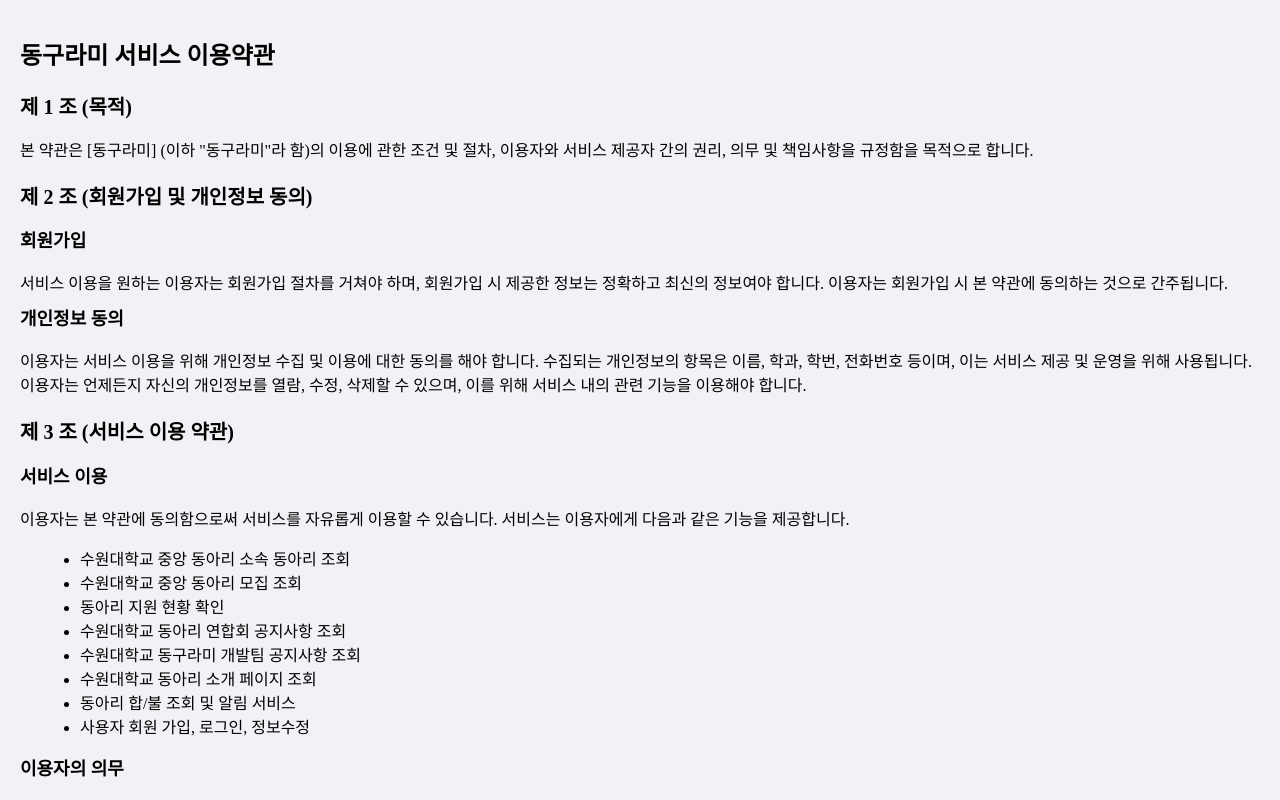
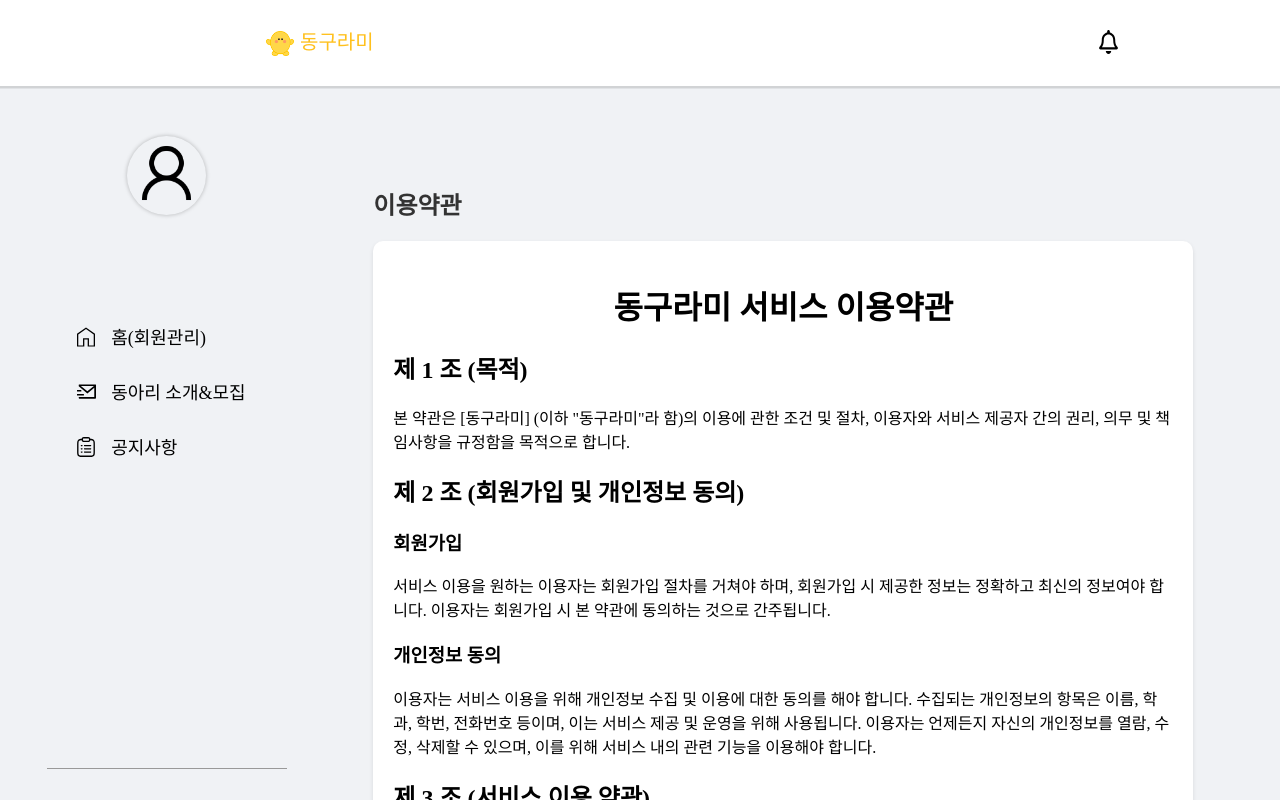
Before and after one commit to USW-Circle-Link/USW-Circle-Link-Web, a Vue app: page /TermsOfUse in a window 1280 px wide. Shown: the top 800 px of the page. Built offline with nearby package versions, Linux system fonts and the light colour scheme; no server answers.

Commit message:
이용약관 페이지

```diff
--- a/src/components/ClubLeader/SidebarMenu.vue
+++ b/src/components/ClubLeader/SidebarMenu.vue
@@ -46,7 +46,7 @@
     <div class="empty"></div>
     <div class="line1"></div>
     <div class="footer">
-      <a @click="openNewWindow2">이용약관</a>
+      <a @click.prevent="navigateTo('TermsOfUse')">이용약관</a>
       <div class="line2"></div>
       <a @click.prevent="logout">로그아웃</a>
     </div>
@@ -80,13 +80,6 @@ export default {
     },
     openNewWindow1() {
       const path = '/ClubProfile'; // 이동할 경로
-      const url = `${path}`; // 상대 경로만 지정
-      const windowName = '_blank';
-      const windowFeatures = 'width=600,height=800,resizable=no,scrollbars=no';
-      window.open(url, windowName, windowFeatures);
-    },
-    openNewWindow2() {
-      const path = '/TermsOfUse'; // 이동할 경로
       const url = `${path}`; // 상대 경로만 지정
       const windowName = '_blank';
       const windowFeatures = 'width=600,height=800,resizable=no,scrollbars=no';
--- a/src/components/ClubLeader/TermsOfUse.vue
+++ b/src/components/ClubLeader/TermsOfUse.vue
@@ -1,6 +1,11 @@
 <template>
-  <div class="terms-of-service">
-    <h1>동구라미 서비스 이용약관</h1>
+  <div class="container">
+    <div class="content">
+      <h2 class="title">이용약관</h2>
+      <div class="notices">
+        <table>
+          <tbody>
+          <h1 class="centered-title">동구라미 서비스 이용약관</h1>
           <section>
             <h2>제 1 조 (목적)</h2>
             <p>
@@ -78,44 +83,66 @@
               또한, 천재지변, 전쟁 등의 불가항력적 사유로 인한 서비스 제공의 중단에 대해서도 책임을 지지 않습니다.
             </p>
           </section>
+          </tbody>
+        </table>
+      </div>
+    </div>
   </div>
 </template>
-
 <script>
 export default {
-  name: 'TermsOfService'
+  data() {
+    return {
+
+    };
+  },
+
 };
 </script>
 
 <style scoped>
-.terms-of-service {
-  padding: 20px;
+
+/* 모든 요소에 박스 사이징 설정 */
+* {
+  box-sizing: border-box;
 }
 
-h1 {
-  font-size: 24px;
-  margin-bottom: 20px;
+/* 전체 컨테이너 설정 */
+.container {
+  display: flex;
 }
 
-h2 {
-  font-size: 20px;
-  margin-top: 20px;
+/* 콘텐츠 영역 설정 */
+.content {
+  flex: 1;
+  padding: 40px;
 }
 
-h3 {
-  font-size: 18px;
-  margin-top: 10px;
+/* 타이틀 스타일 */
+.title {
+  font-size: 24px;
+  font-weight: bold;
+  margin-bottom: 20px;
+  color: #333;
 }
 
-p {
-  margin-bottom: 10px;
+/* 공지사항 박스 설정 */
+.notices {
+  width: 820px;
+  height: auto;
+  border-radius: 10px;
+  background-color: #fff;
+  padding: 20px;
+  box-shadow: 0 2px 4px rgba(0, 0, 0, 0.1);
 }
 
-ul {
-  margin-left: 20px;
+/* 테이블 스타일 */
+table {
+  width: 100%;
+  border-collapse: collapse;
+}
+.centered-title {
+  text-align: center;
 }
 
-li {
-  list-style-type: disc;
-}
 </style>
--- a/src/router/index.js
+++ b/src/router/index.js
@@ -45,6 +45,12 @@ const routes = [
         redirect: { name: 'dashboard' },
         meta: { requiresAuth: true, requiresLeader: true },
         children: [
+            {
+                path: '/TermsOfUse',
+                name: 'TermsOfUse',
+                component: () => import('../components/ClubLeader/TermsOfUse.vue'),
+                meta: { layout: 'no-layout' } // 특수한 레이아웃을 사용하지 않도록 설정
+            },
             {
                 path: '',
                 name: 'dashboard',
@@ -143,32 +149,32 @@ const router = createRouter({
     routes,
 });
 
-router.beforeEach((to, from, next) => {
-
-    if (to.matched.some(record => record.meta.requiresAuth)) {
-        if (!store.getters.isAuthenticated) {
-
-            next({ name: 'login' });
-        } else if (to.matched.some(record => record.meta.requiresAdmin)) {
-
-            if (store.getters.role !== 'ADMIN') {
-                next({ name: 'login' });
-            } else {
-                next();
-            }
-        } else if (to.matched.some(record => record.meta.requiresLeader)) {
-
-            if (store.getters.role !== 'LEADER') {
-                next({ name: 'login' });
-            } else {
-                next();
-            }
-        } else {
-            next();
-        }
-    } else {
-        next();
-    }
-});
+// router.beforeEach((to, from, next) => {
+//
+//     if (to.matched.some(record => record.meta.requiresAuth)) {
+//         if (!store.getters.isAuthenticated) {
+//
+//             next({ name: 'login' });
+//         } else if (to.matched.some(record => record.meta.requiresAdmin)) {
+//
+//             if (store.getters.role !== 'ADMIN') {
+//                 next({ name: 'login' });
+//             } else {
+//                 next();
+//             }
+//         } else if (to.matched.some(record => record.meta.requiresLeader)) {
+//
+//             if (store.getters.role !== 'LEADER') {
+//                 next({ name: 'login' });
+//             } else {
+//                 next();
+//             }
+//         } else {
+//             next();
+//         }
+//     } else {
+//         next();
+//     }
+// });
 
 export default router;
```
Also changed, not shown: router/index.js (+7 -7 lines). Lines whose indentation alone changed are shown as unchanged.
